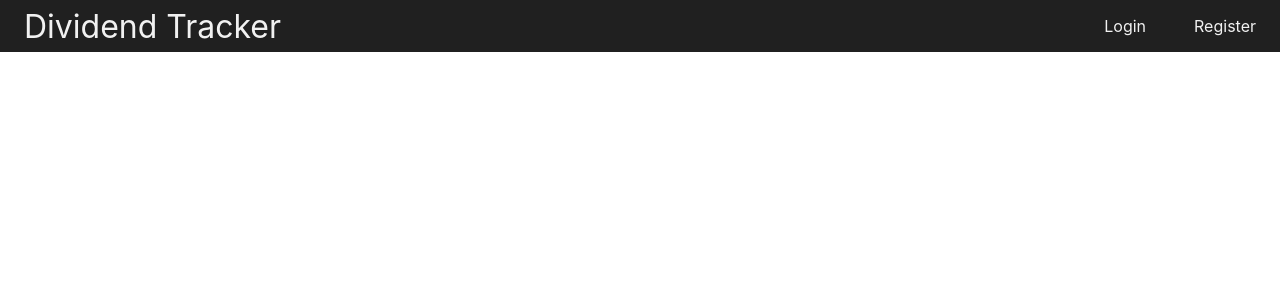
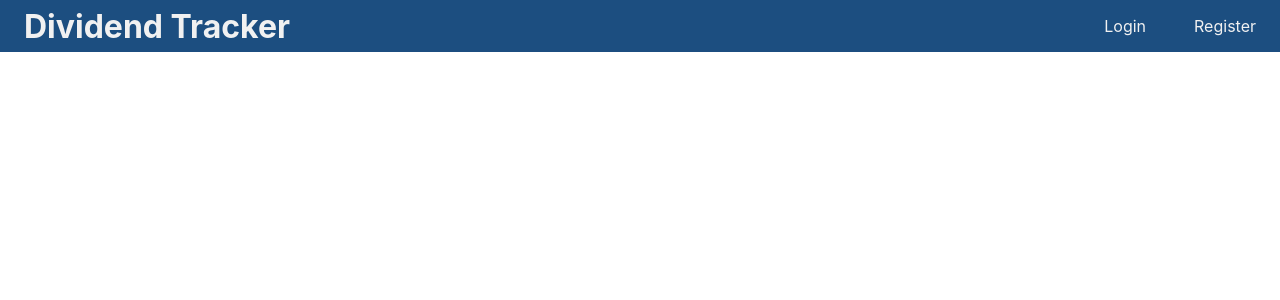
Before and after one commit to rtpascual/dividend-tracker-frontend-react, a React (Create React App) app: page / in a window 1280 px wide. Shown: the top 300 px of the page. Built offline with nearby package versions, Linux system fonts and the light colour scheme.

Commit message:
updated header CSS

```diff
--- a/src/components/Header.css
+++ b/src/components/Header.css
@@ -12,7 +12,7 @@ ul {
   display: flex;
   justify-content: space-between;
   align-items: center;
-  background-color: var(--black);
+  background-color: var(--dark-blue);
 }
 
 .header ul {
@@ -28,4 +28,5 @@ ul {
 .logo {
   font-size: xx-large;
   margin-left: 1rem;
+  font-weight: bold;
 }
```
